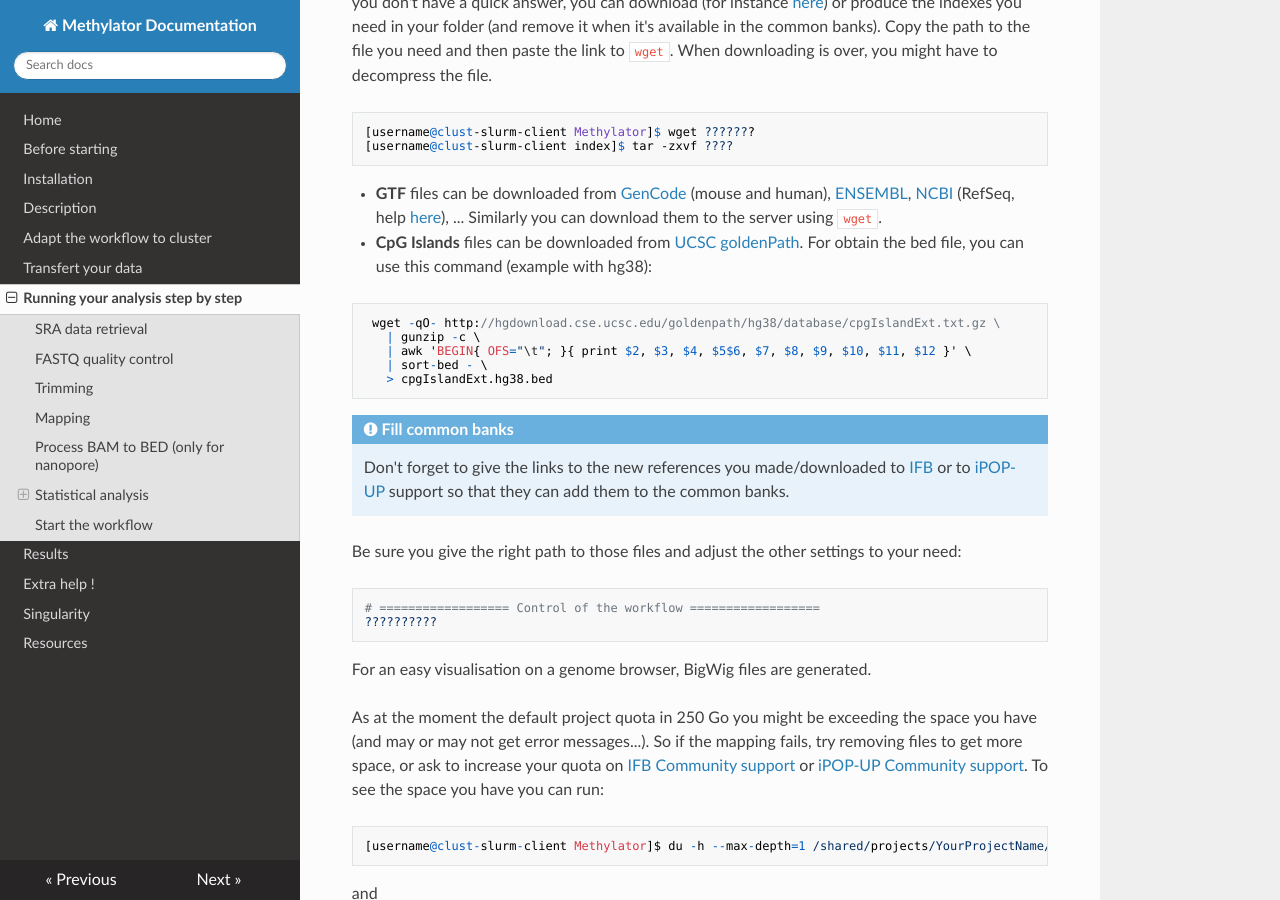
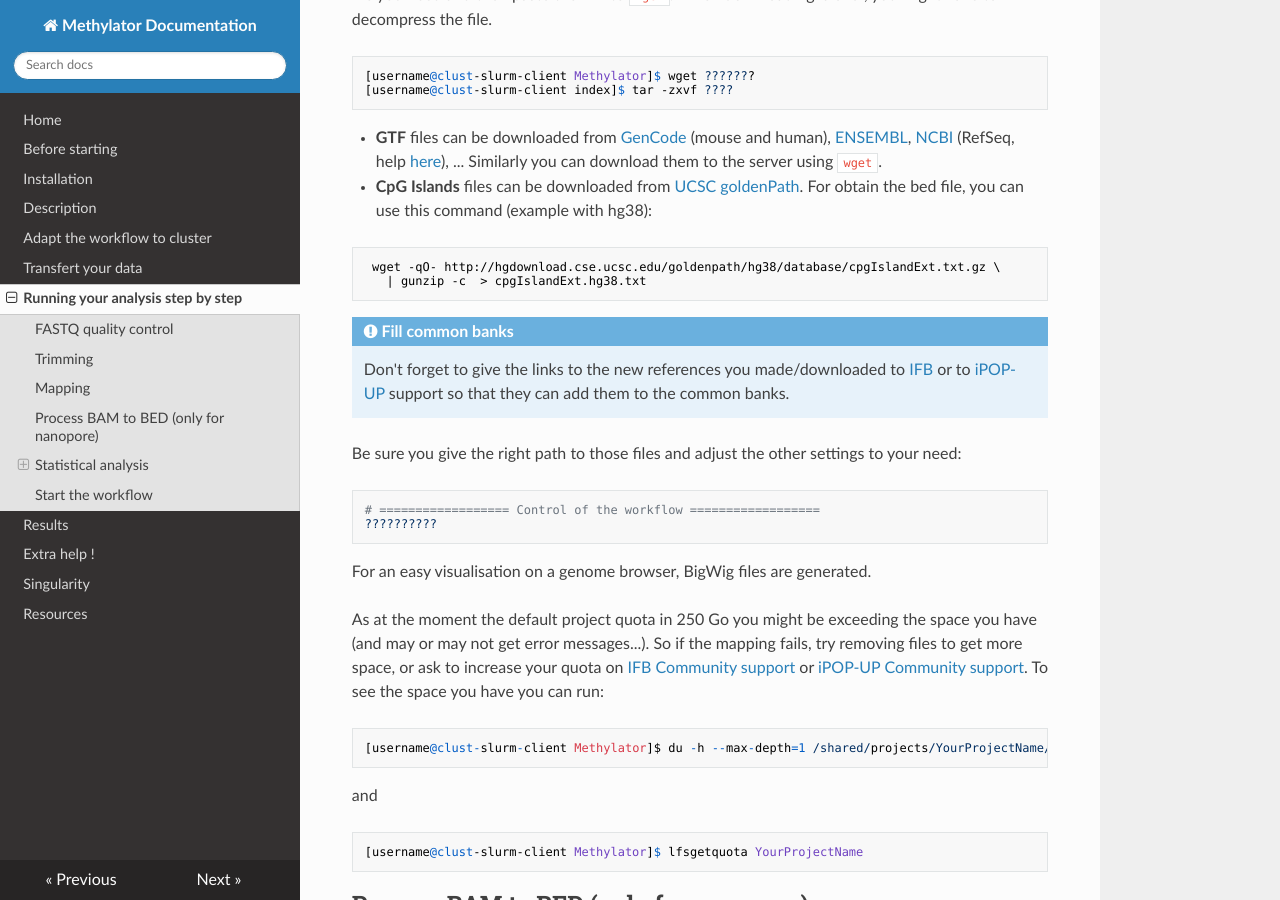
Before and after one commit to parisepigenetics/Methylator-Documentation, an MkDocs documentation site: the page built from docs/running.md, in a window 1280 px wide and 900 px high, scrolled down 2700 px. Built offline with MkDocs 1.6.1, drawn with Linux system fonts in a browser that asks for light colours; nearby versions of some CDN libraries.

Commit message:
Update running.md

````diff
--- a/docs/running.md
+++ b/docs/running.md
@@ -9,7 +9,6 @@ When the configuration files are ready, you can start the run by `sbatch Workflo
 
 Please see below detailed explanation.
 
-## SRA data retrieval
 
 ## FASTQ quality control
 
@@ -142,11 +141,9 @@ Similarly you can download them to the server using `wget`.
 
 ```sh
  wget -qO- http://hgdownload.cse.ucsc.edu/goldenpath/hg38/database/cpgIslandExt.txt.gz \
-   | gunzip -c \
-   | awk 'BEGIN{ OFS="\t"; }{ print $2, $3, $4, $5$6, $7, $8, $9, $10, $11, $12 }' \
-   | sort-bed - \
-   > cpgIslandExt.hg38.bed
+   | gunzip -c  > cpgIslandExt.hg38.txt
 ```
+
 !!! info "Fill common banks"
     Don't forget to give the links to the new references you made/downloaded to [IFB](https://community.france-bioinformatique.fr/) or to [iPOP-UP](https://discourse.rpbs.univ-paris-diderot.fr/c/      ipop-up) support so that they can add them to the common banks.
 
@@ -160,7 +157,6 @@ Be sure you give the right path to those files and adjust the other settings to
 ```
 
 For an easy visualisation on a genome browser, BigWig files are generated.
-
 
 
 As at the moment the default project quota in 250 Go you might be exceeding the space you have (and may or may not get error messages...). So if the mapping fails, try removing files to get more space, or ask to increase your quota on [IFB Community support](https://community.cluster.france-bioinformatique.fr) or [iPOP-UP Community support](https://discourse.rpbs.univ-paris-diderot.fr/c/ipop-up). To see the space you have you can run:
````
